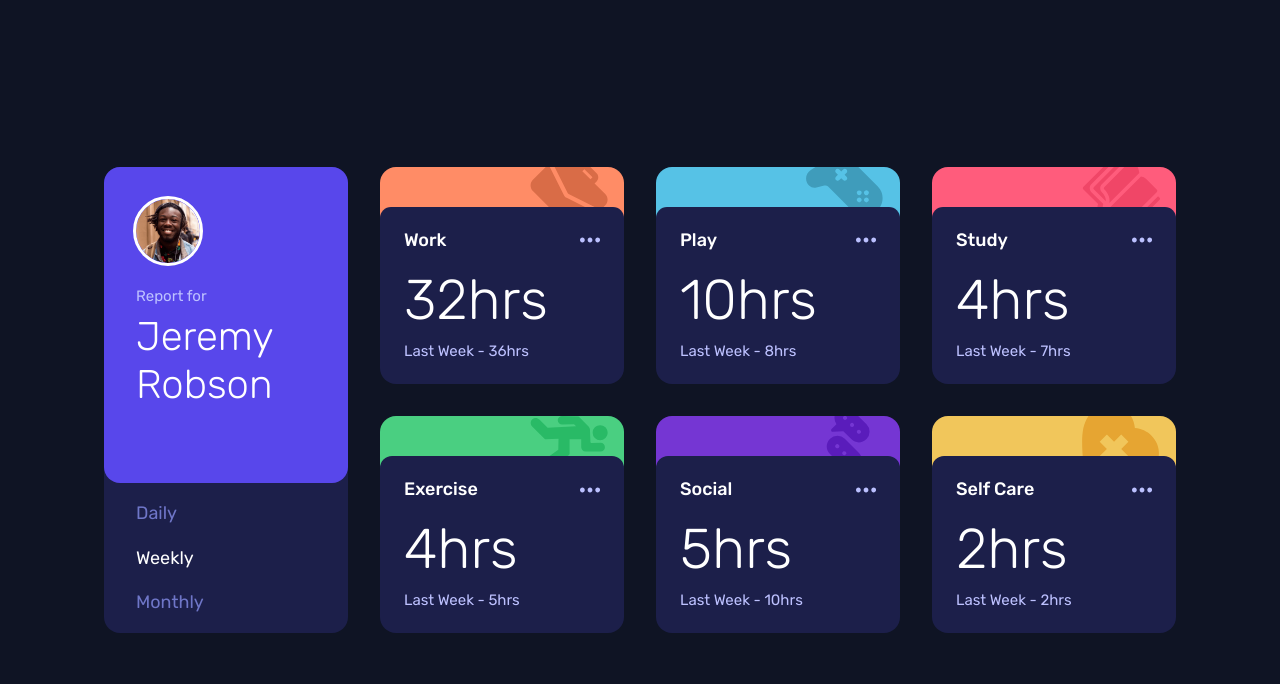
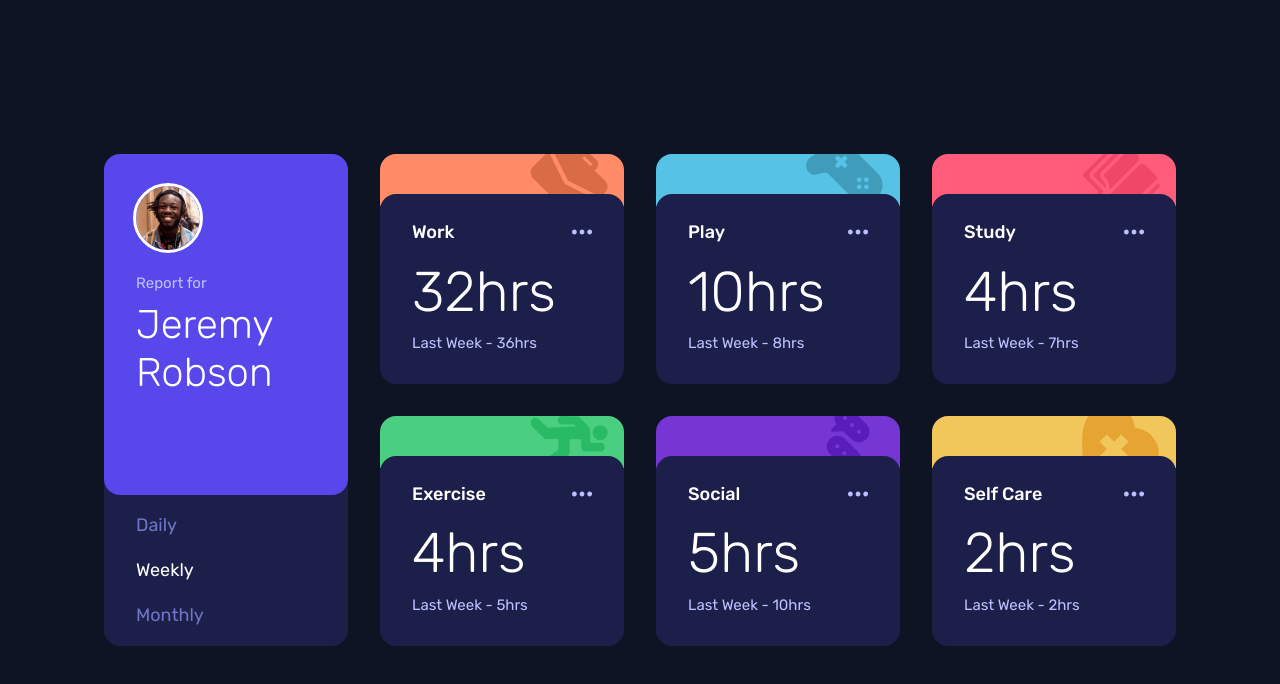
Before and after one commit to andrewshtyka/time-tracking-dashboard-main, a website built with Vite: page index.html in a window 1280 px wide. Built offline with nearby package versions, Linux system fonts and the light colour scheme.

Commit message:
update css

```diff
--- a/src/main.css
+++ b/src/main.css
@@ -176,6 +176,15 @@ body {
   @media (width >= 48rem) {
     &.u-flex_gap\:0\.5rem {
       gap: 1rem;
+    }
+  }
+
+  @media (width >= 64rem) {
+    padding: 2rem;
+    padding-top: 1rem;
+
+    &::before {
+      height: 1rem;
     }
   }
 }
```
